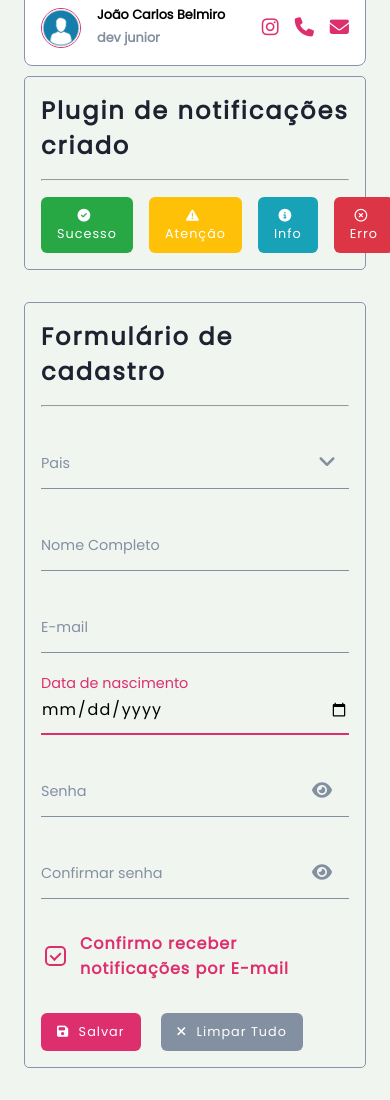
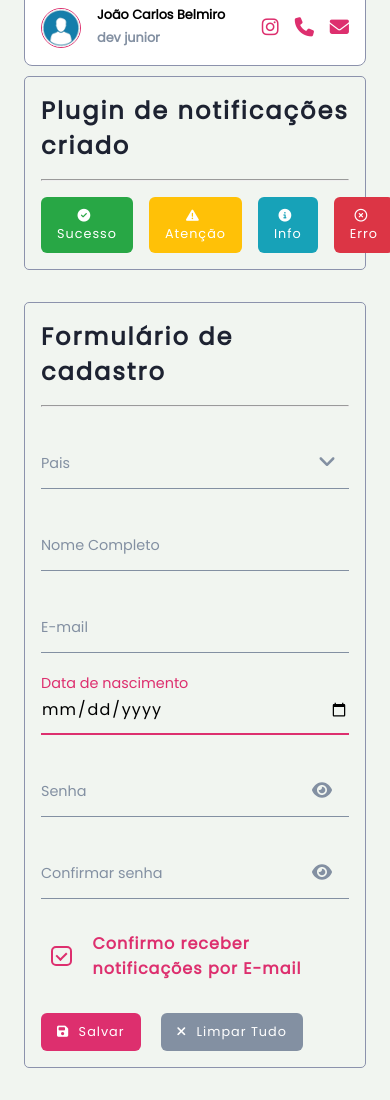
Before and after one commit to joao-belmiro/crm-admin, a Vue app: page / in a window 390 px wide. Shown: the part 1489-2589 px from the top of the page. Built offline with nearby package versions, Linux system fonts and the light colour scheme; what vue-apexcharts would draw is missing.

Commit message:
ajuste checkbox para mobile

```diff
--- a/src/components/CheckBox.vue
+++ b/src/components/CheckBox.vue
@@ -42,7 +42,10 @@ export default {
   &:hover {
     background-color: rgba(195, 195, 195, 0.4);
   }
-input[type="checkbox"] {
+  @media (max-width: 999px) {
+     width: 60px;
+  }
+  input[type="checkbox"] {
   display: block;
   content: '';
   -webkit-appearance: none;
```
